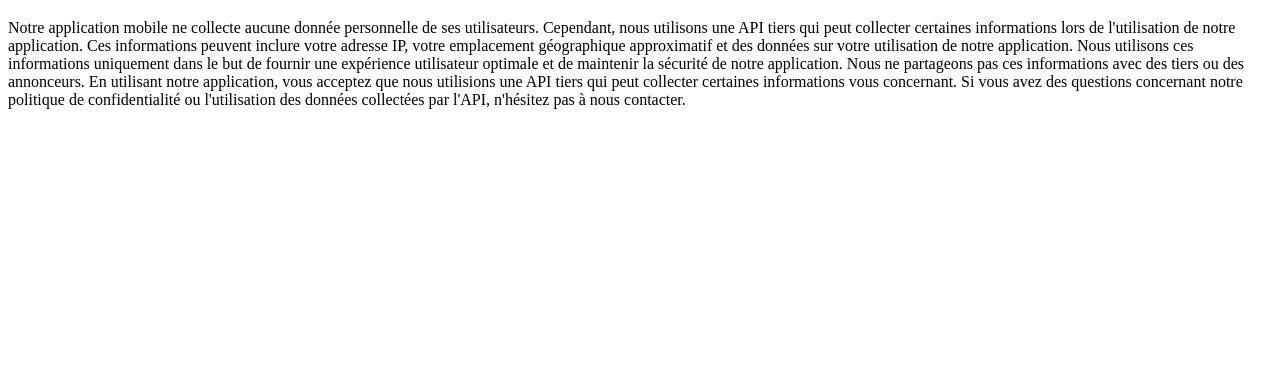
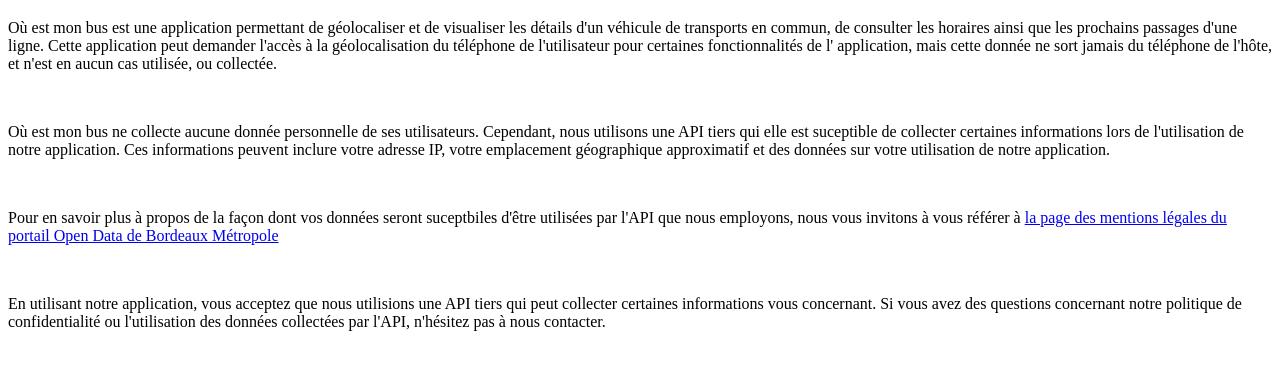
Before and after one commit to Diplay33/diplay33.github.io, a plain HTML site: page index.html in a window 1280 px wide. Shown: the part 61-430 px from the top of the page. Drawn offline with Linux system fonts and the light colour scheme.

Commit message:
improved text

```diff
--- a/index.html
+++ b/index.html
@@ -2,10 +2,35 @@
 <html>
     <body>
         <h1>Politique de confidentialité</h1>
-        <p>Notre application mobile ne collecte aucune donnée personnelle de ses utilisateurs. Cependant, nous utilisons une API tiers qui peut collecter certaines informations lors de l'utilisation de notre application. Ces informations peuvent inclure votre adresse IP, votre emplacement géographique approximatif et des données sur votre utilisation de notre application.
-
-            Nous utilisons ces informations uniquement dans le but de fournir une expérience utilisateur optimale et de maintenir la sécurité de notre application. Nous ne partageons pas ces informations avec des tiers ou des annonceurs.
-
-            En utilisant notre application, vous acceptez que nous utilisions une API tiers qui peut collecter certaines informations vous concernant. Si vous avez des questions concernant notre politique de confidentialité ou l'utilisation des données collectées par l'API, n'hésitez pas à nous contacter.</p>
+        <p>
+            Où est mon bus est une application permettant de géolocaliser et de visualiser les
+            détails d'un véhicule de transports en commun, de consulter les horaires ainsi que
+            les prochains passages d'une ligne. Cette application peut demander l'accès à la
+            géolocalisation du téléphone de l'utilisateur pour certaines fonctionnalités de l'
+            application, mais cette donnée ne sort jamais du téléphone de l'hôte, et n'est en
+            aucun cas utilisée, ou collectée.
+        </p>
+        <br>
+        <p>
+            Où est mon bus ne collecte aucune donnée personnelle de ses utilisateurs. Cependant,
+            nous utilisons une API tiers qui elle est suceptible de collecter certaines
+            informations lors de l'utilisation de notre application. Ces informations peuvent
+            inclure votre adresse IP, votre emplacement géographique approximatif et des données
+            sur votre utilisation de notre application.
+        </p>
+        <br>
+        <p>
+            Pour en savoir plus à propos de la façon dont vos données seront suceptbiles d'être
+            utilisées par l'API que nous employons, nous vous invitons à vous référer à
+            <a href="https://opendata.bordeaux-metropole.fr/pages/mentions-legales/">la page des
+                mentions légales du portail Open Data de Bordeaux Métropole</a>
+        </p>
+        <br>
+        <p>
+            En utilisant notre application, vous acceptez que nous utilisions une API tiers qui
+            peut collecter certaines informations vous concernant. Si vous avez des questions
+            concernant notre politique de confidentialité ou l'utilisation des données collectées
+            par l'API, n'hésitez pas à nous contacter.
+        </p>
     </body>
 </html>
```
